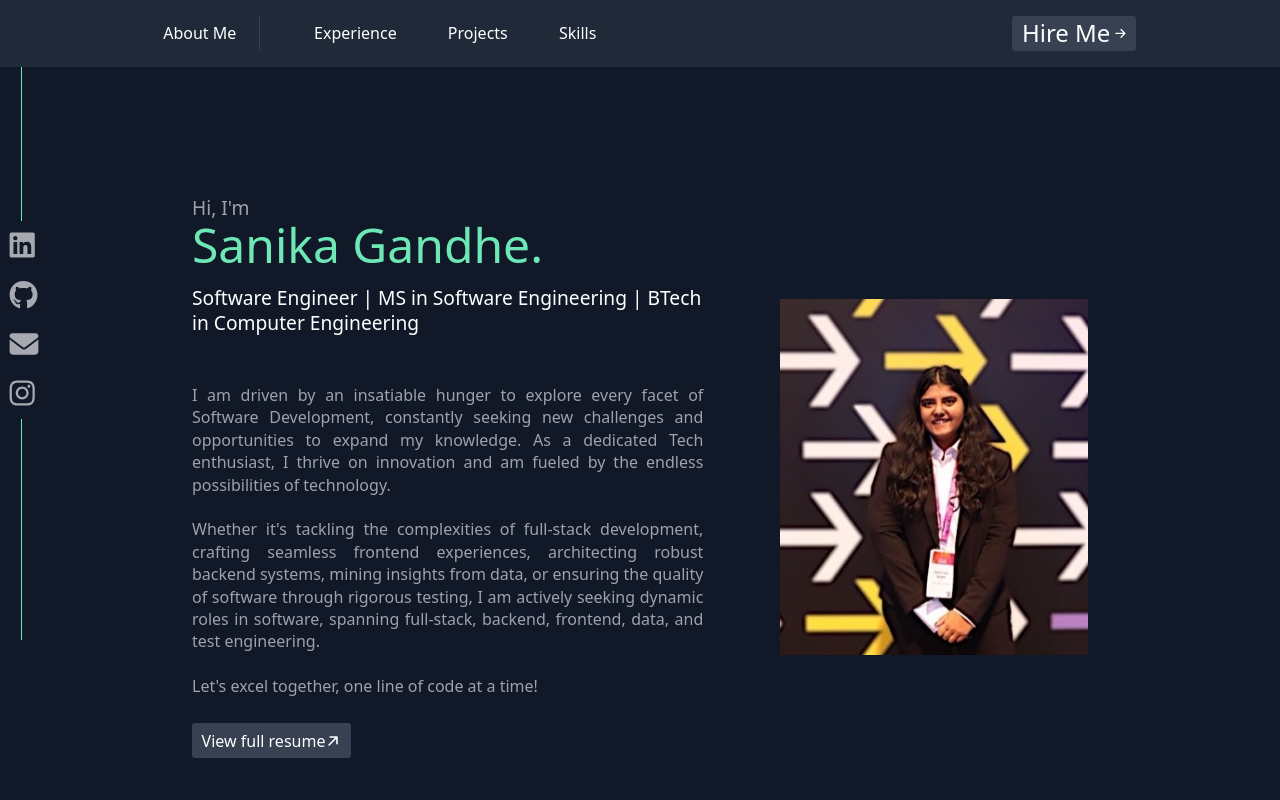
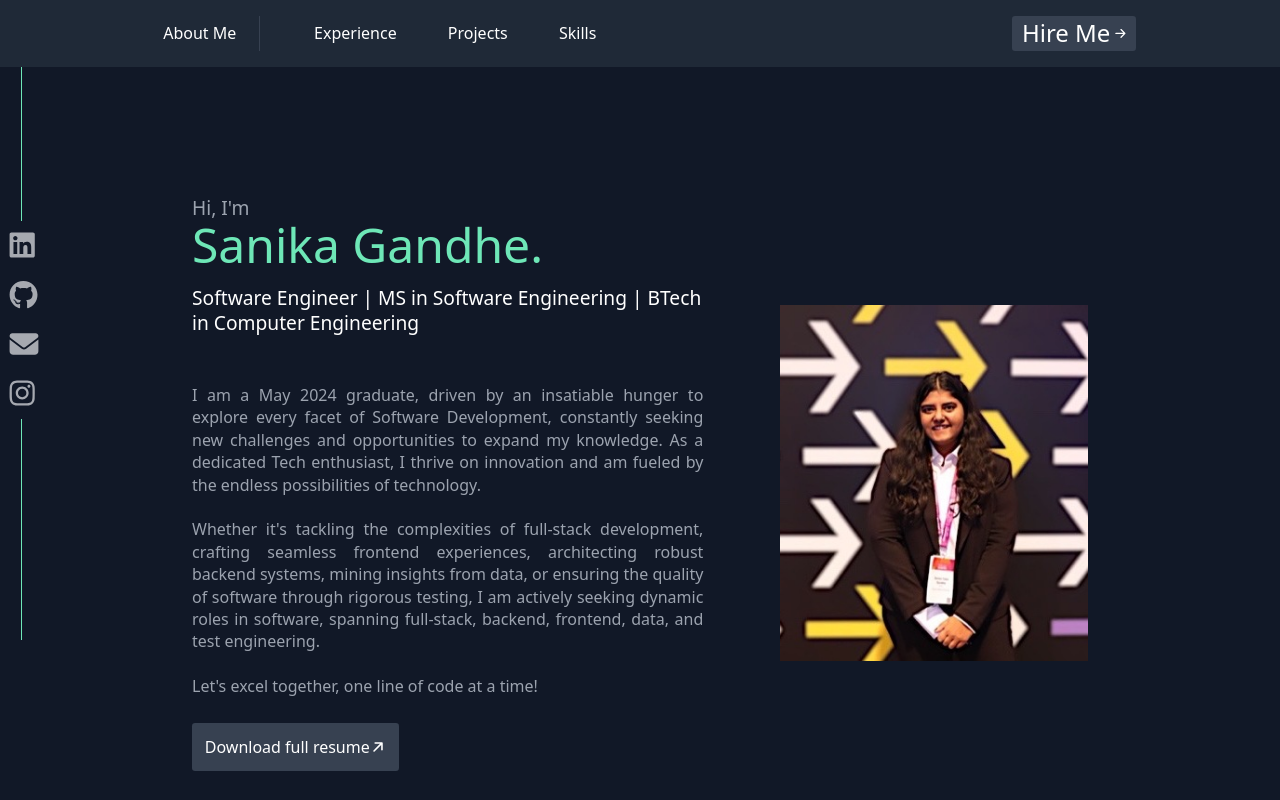
Before and after one commit to Sanikag123/my-portfolio, a React (Create React App) app: page / in a window 1280 px wide. Shown: the top 800 px of the page. Built offline with nearby package versions, Linux system fonts and the light colour scheme.

Commit message:
Made changes in about and changed resume link

```diff
--- a/src/Components/About.js
+++ b/src/Components/About.js
@@ -16,7 +16,7 @@ export default function About() {
               <br/>
               <p className="title-font sm:text-xl text-xl mb-4 font-medium text-gray-400 text-justify">
               <br className="hidden lg:inline-block " />
-              I am driven by an insatiable hunger to explore every facet of Software Development,
+              I am a May 2024 graduate, driven by an insatiable hunger to explore every facet of Software Development,
               constantly seeking new challenges and opportunities to expand my knowledge.
               As a dedicated Tech enthusiast, I thrive on innovation and am fueled by the endless possibilities of
               technology.
@@ -33,10 +33,10 @@ export default function About() {
               </p>
 
             </h1>
-            <a href="https://drive.google.com/file/d/1XFs0XF-Az7We-eP_rU1LzexLHAeqky7u/view?usp=sharing"
-             className="inline-flex items-center bg-gray-700 border-0 py-2 px-3 focus:outline-none hover:bg-gray-600 rounded text-base mt-4 md:mt-0  text-xl">
+            <a href="https://drive.google.com/file/d/1lt7pe1R91vMgcblIpeKo5Zj-_y1H9lwv/view?usp=sharing"
+             className="inline-flex items-center bg-gray-700 border-0 py-4 px-4 focus:outline-none hover:bg-gray-600 rounded text-base mt-4 md:mt-0  text-xl">
 
-            View full resume
+            Download full resume
             <div style={{ transform: 'rotate(-45deg)' }}>
                 <ArrowRightIcon className="h-5 w-5" />
                 </div>
```
